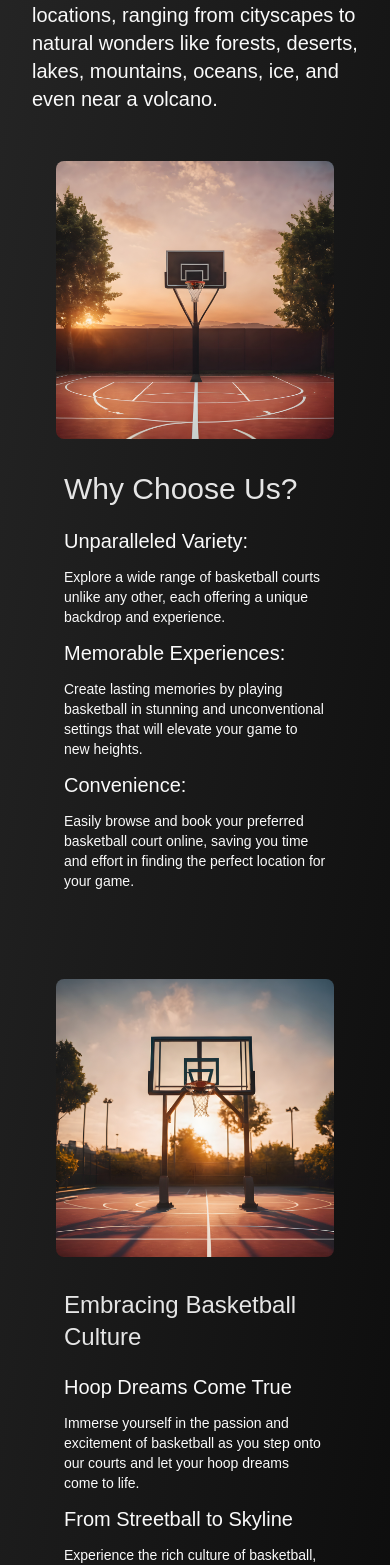
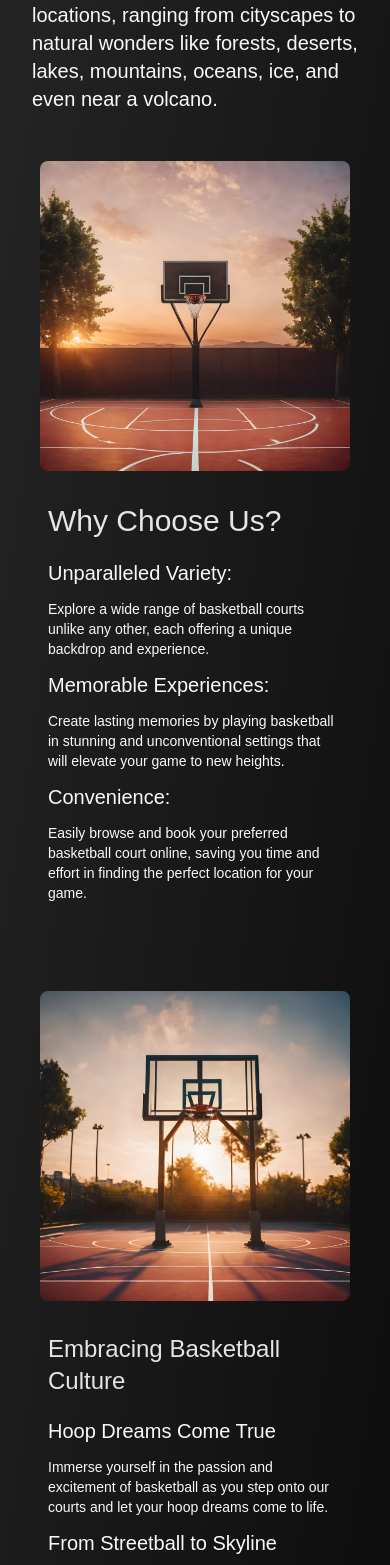
Before and after one commit to RobFrontend/HoopHaven, a Next.js app: page /about in a window 390 px wide. Shown: the part 331-1896 px from the top of the page. Built offline with nearby package versions, Linux system fonts and the light colour scheme; a web font is replaced by a local one.

Commit message:
responsive

```diff
--- a/app/about/page.js
+++ b/app/about/page.js
@@ -17,7 +17,7 @@ function Page() {
         volcano.
       </p>
       {/* //////////////////////////////////////////////////// */}
-      <div className="grid grid-cols-2 gap-6 py-12 px-6 max-md:grid-cols-1">
+      <div className="grid grid-cols-2 gap-6 py-12 px-6 max-md:grid-cols-1 max-md:px-2">
         <Image
           src={about1}
           placeholder="blur"
@@ -53,7 +53,7 @@ function Page() {
         </div>
       </div>
       {/* //////////////////////////////////////////////////// */}
-      <div className="grid grid-cols-2 gap-6 py-8 px-6 max-md:grid-cols-1">
+      <div className="grid grid-cols-2 gap-6 py-8 px-6 max-md:grid-cols-1 max-md:px-2">
         <div className="flex flex-col gap-3 p-2">
           <h2 className="text-6xl text-neutral-200 pb-2 max-sm:text-2xl max-md:text-4xl">
             Embracing Basketball Culture
@@ -90,7 +90,7 @@ function Page() {
         />
       </div>
       {/* //////////////////////////////////////////////////// */}
-      <div className="gap-6 p-6 grid">
+      <div className="gap-6 p-6 grid max-md:p-0">
         <p className="text-2xl text-center max-md:text-lg max-sm:text-base">
           Join us in celebrating the love of basketball and the joy of playing
           the game in extraordinary locations that will leave you inspired and
```
